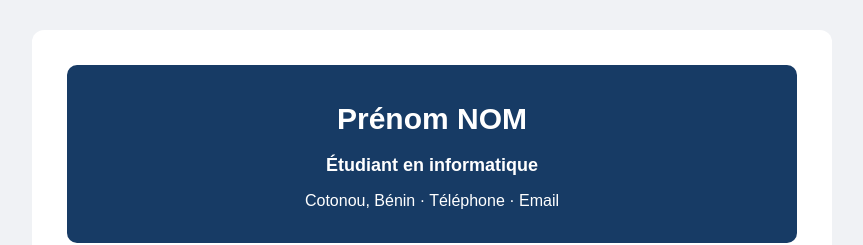
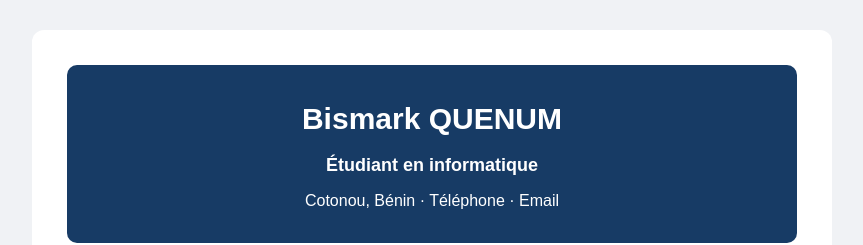
Before and after one commit to quenumj84-jpg/mon-cv, a plain HTML site: page index.html in a window 1280 px wide. Shown: the top 245 px of the page, without its empty margins (208-1071 px from the left). Drawn offline with Linux system fonts and the light colour scheme.

```diff
--- a/index.html
+++ b/index.html
@@ -10,7 +10,7 @@
 <body>
   <main>
     <header>
-      <h1>Prénom NOM</h1>
+      <h1>Bismark QUENUM</h1>
       <h2>Étudiant en informatique</h2>
       <p>Cotonou, Bénin · Téléphone · Email</p>
     </header>
```
